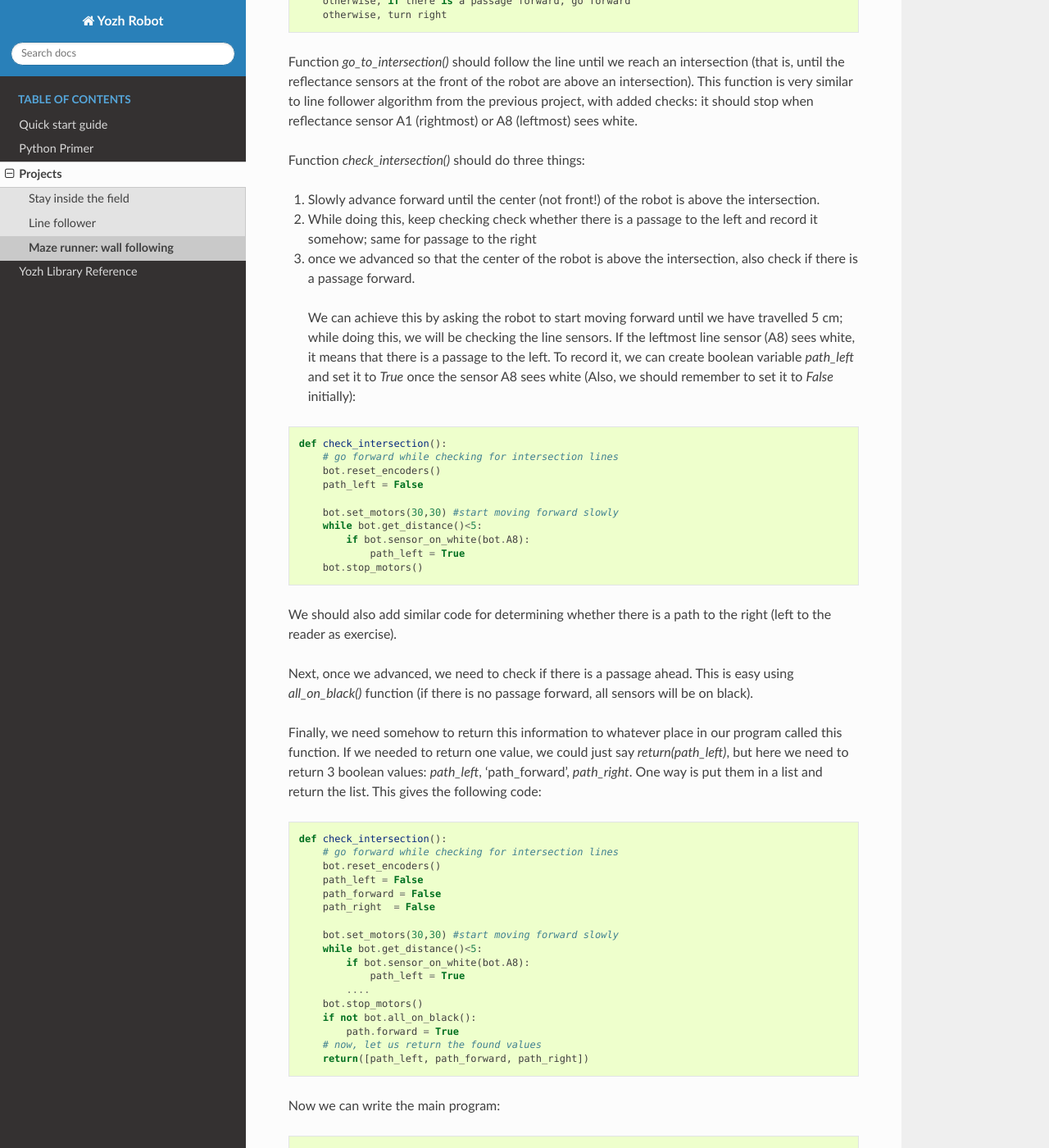
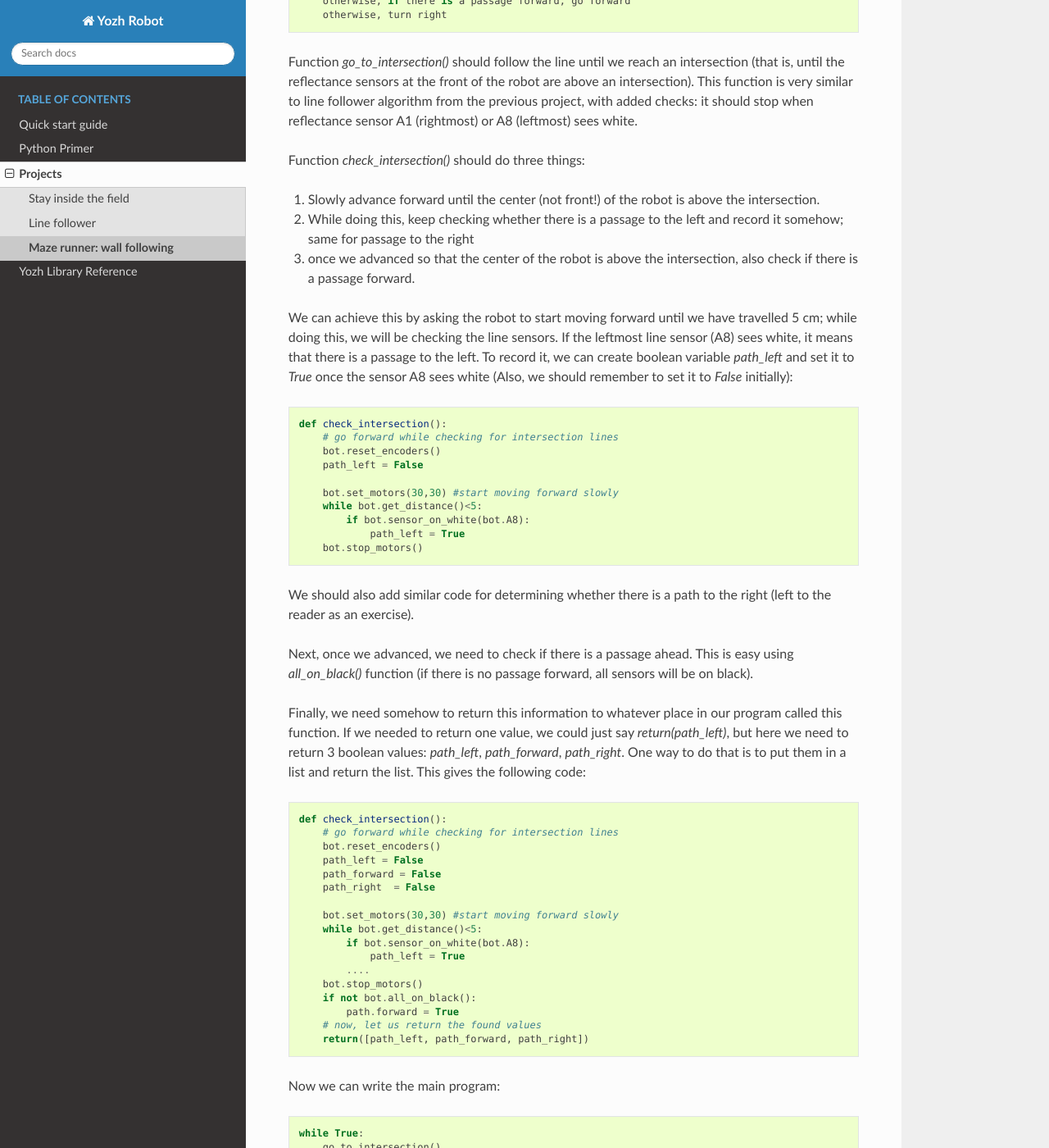
Before and after one commit to shurik179/yozh-SC2023, a Sphinx documentation site: the page built from docs/projects/maze1.rst, in a window 1280 px wide and 1400 px high, scrolled down 955 px. Shown: the whole window at 82% size. Built offline with Sphinx 7.4.7 and the Read the Docs theme 2.0.0, drawn with Linux system fonts in a browser that asks for light colours; formulas are drawn with MathJax 3; pages that are not in the unit, such as notebooks, are missing from menus.

Commit message:
Update maze1.rst

```diff
--- a/docs/projects/maze1.rst
+++ b/docs/projects/maze1.rst
@@ -50,18 +50,18 @@ Function `check_intersection()` should do three things:
 1. Slowly advance forward until  the center (not front!)  of the robot is
    above the intersection.
 
-2. While doing this, keep checking check whether there is a passage to the left
+2. While doing this, keep checking  whether there is a passage to the left
    and record it somehow; same for passage to the right
 
 3. once we advanced  so that the center of the robot is above the intersection,
    also check if there is a passage forward.
 
- We can achieve this by asking the robot to start moving  forward until
- we have travelled 5 cm;  while doing this, we will be checking the
- line sensors. If the leftmost line sensor (A8)  sees white, it means that
- there is a passage to the left. To record it, we can create boolean variable
- `path_left` and set it to `True` once the sensor A8 sees white
- (Also, we should remember to set it   to `False` initially):
+We can achieve this by asking the robot to start moving  forward until
+we have travelled 5 cm;  while doing this, we will be checking the
+line sensors. If the leftmost line sensor (A8)  sees white, it means that
+there is a passage to the left. To record it, we can create boolean variable
+`path_left` and set it to `True` once the sensor A8 sees white
+(Also, we should remember to set it   to `False` initially):
 
 
 .. code-block:: python
@@ -79,7 +79,7 @@ Function `check_intersection()` should do three things:
 
 
 We should also add similar code for determining whether there is a path to
-the right (left to the reader as exercise).
+the right (left to the reader as an exercise).
 
 Next, once we advanced, we need to check if there is a passage ahead.
 This is easy using `all_on_black()` function (if there is no passage forward,
@@ -88,7 +88,7 @@ all sensors will be on black).
 Finally, we need somehow to return this information to whatever place in our
 program called this function. If we needed to return one value, we could just
 say `return(path_left)`, but here we need to return 3 boolean values:
-`path_left`, 'path_forward', `path_right`. One way is put them in  a list and
+`path_left`, `path_forward`, `path_right`. One way to do that is to put them in  a list and
 return the list. This gives the following code:
 
 .. code-block:: python
```
